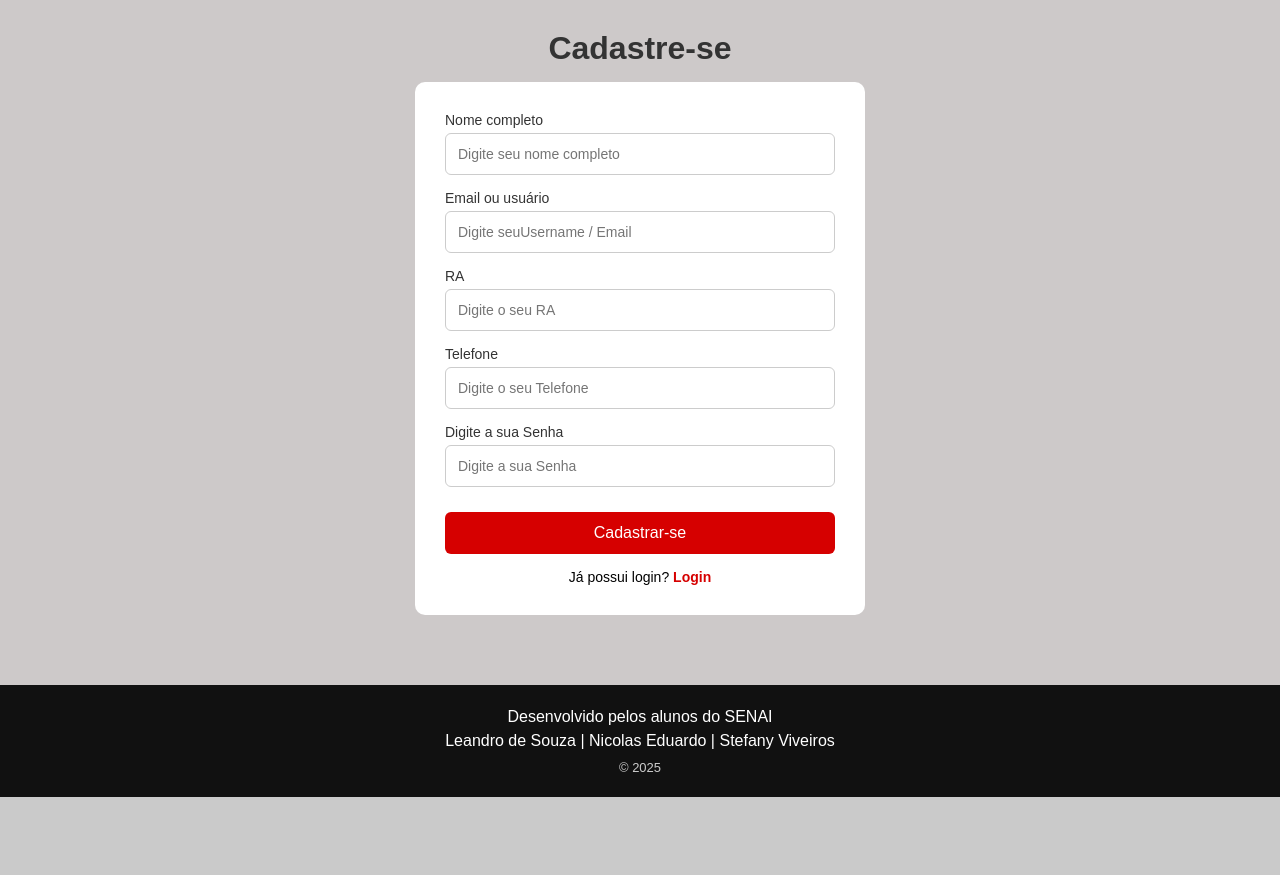
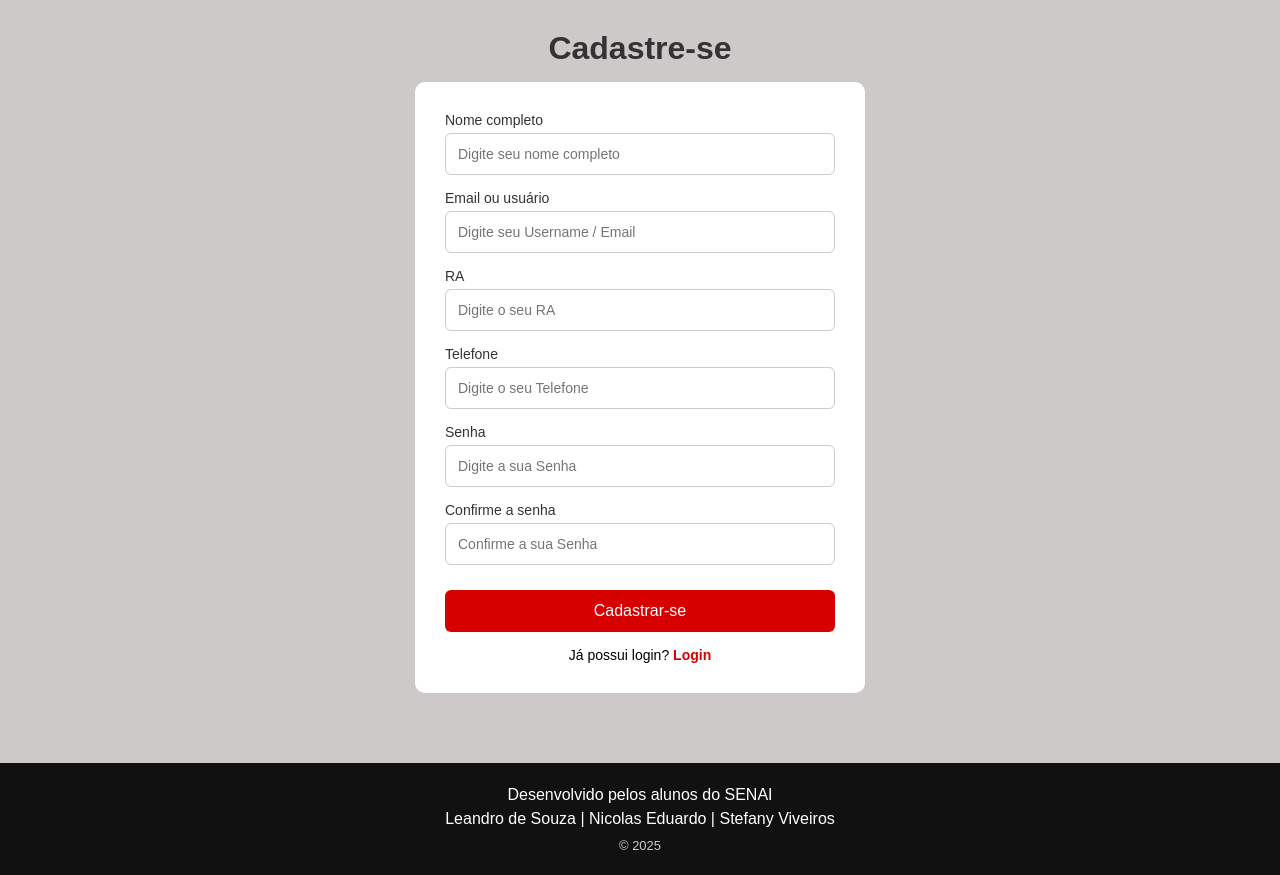
Before and after one commit to Stefany-viveiros/projeto-senai-alunos, a Flask app: page /cadastro in a window 1280 px wide. Shown: the part 96-971 px from the top of the page. Before the commit the page ends 893 px from the top, so only its background shows below. Run offline with Flask 3, Linux system fonts and the light colour scheme.

Commit message:
Adicionando novas rotas do back-end no cadastro

```diff
--- a/app.py
+++ b/app.py
@@ -1,26 +1,112 @@
-from flask import Flask, render_template
+from flask import Flask, render_template, request, redirect, url_for, flash, session
 
 app = Flask(__name__)
+app.secret_key = 'uma_chave_super_secreta'  # necessário para sessão e flash
 
-@app.route("/")
+# Banco temporário de usuários
+usuarios = {}  # Exemplo de estrutura:
+# usuarios = {
+#     'fernando': {
+#         'senha': '123456',
+#         'nome': 'Fernando Moreira',
+#         'ra': '251488',
+#         'telefone': '11999999999'
+#     }
+# }
+
+# -------------------- ROTAS --------------------
+
+# Home (index.html)
+@app.route('/')
 def home():
-    return render_template("index.html")
+    return render_template('index.html')
 
-@app.route("/login")
+
+# Cadastro
+@app.route('/cadastro', methods=['GET', 'POST'])
+def cadastro():
+    if request.method == 'POST':
+        nome = request.form['nome']
+        usuario = request.form['usuario']
+        ra = request.form['ra']
+        telefone = request.form['telefone']
+        senha = request.form['senha']
+        senha_confirm = request.form['senha_confirm']
+
+        # Validação
+        if not nome or not usuario or not ra or not telefone or not senha or not senha_confirm:
+            flash('Preencha todos os campos', 'erro')
+            return redirect(url_for('cadastro'))
+
+        if senha != senha_confirm:
+            flash('As senhas não coincidem', 'erro')
+            return redirect(url_for('cadastro'))
+
+        if usuario in usuarios:
+            flash('Usuário já cadastrado', 'erro')
+            return redirect(url_for('cadastro'))
+
+        # Salvar usuário completo
+        usuarios[usuario] = {
+            'senha': senha,
+            'nome': nome,
+            'ra': ra,
+            'telefone': telefone
+        }
+
+        flash('Cadastro realizado com sucesso! Faça login.', 'sucesso')
+        return redirect(url_for('login'))
+
+    return render_template('cadastro.html')
+
+
+# Login
+@app.route('/login', methods=['GET', 'POST'])
 def login():
-    return render_template("login.html")
+    if request.method == 'POST':
+        usuario = request.form['usuario']
+        senha = request.form['senha']
 
-@app.route("/cadastro")
-def cadastro():
-    return render_template("cadastro.html")
+        if usuario in usuarios and usuarios[usuario]['senha'] == senha:
+            session['usuario'] = usuario  # salva usuário logado
+            flash(f'Bem-vindo, {usuarios[usuario]["nome"]}!', 'sucesso')
+            return redirect(url_for('home'))
+        else:
+            flash('Usuário ou senha incorretos', 'erro')
+            return redirect(url_for('login'))
 
-@app.route("/sobre")
+    return render_template('login.html')
+
+
+# Logout
+@app.route('/logout')
+def logout():
+    session.pop('usuario', None)
+    flash('Você saiu da conta', 'sucesso')
+    return redirect(url_for('login'))
+
+
+# Carteirinha
+@app.route('/carteirinha')
+def carteirinha():
+    if 'usuario' not in session:
+        flash('Faça login para acessar a carteirinha', 'erro')
+        return redirect(url_for('login'))
+
+    # Dados do usuário logado
+    aluno = usuarios[session['usuario']]
+    aluno['curso'] = 'Desenvolvimento de Sistemas'  # fixo
+    aluno['turma'] = 'DS-1'                         # fixo
+
+    return render_template('carteirinha.html', aluno=aluno)
+
+
+# Sobre
+@app.route('/sobre')
 def sobre():
-    return render_template("sobre.html")
+    return render_template('sobre.html')
 
-@app.route("/carteirinha")
-def carteirinha():
-    return render_template("carteirinha.html")
 
-if __name__ == "__main__":
+# -------------------- RODAR APP --------------------
+if __name__ == '__main__':
     app.run(debug=True)
--- a/templates/cadastro.html
+++ b/templates/cadastro.html
@@ -1,5 +1,5 @@
 <!DOCTYPE html>
-<html lang="pt-br">
+<html lang="pt-BR">
 <head>
     <meta charset="UTF-8">
     <meta name="viewport" content="width=device-width, initial-scale=1.0">
@@ -10,12 +10,11 @@
 
     <div class="faixa-topo"></div>
 
-
     <nav class="navbar">
         <div class="navbar-container">
             <div class="logo-senai">
                 <img src="{{ url_for('static', filename='img/logoSenai.jpg') }}" alt="Logo SENAI">
-                <span>Alunos</span>
+                <span>ALUNOS</span>
             </div>
 
             <ul class="nav-links">
@@ -23,55 +22,67 @@
                 <li><a href="{{ url_for('sobre') }}">Sobre</a></li>
                 <li><a target="_blank" href="https://www.sp.senai.br">SENAI OFICIAL</a></li>
                 <li><a href="{{ url_for('carteirinha') }}">Carteirinha</a></li>
-                <li><a href="{{ url_for('cadastro') }}">Cadastro</a></li>
+                <li><a href="{{ url_for('cadastro') }}" class="active">Cadastro</a></li>
                 <li><a href="{{ url_for('login') }}">Login</a></li>
             </ul>
         </div>
     </nav>
 
-
     <main>
         <h1>Cadastre-se</h1>
 
+        <!-- Flash messages -->
+        {% with messages = get_flashed_messages(with_categories=true) %}
+          {% if messages %}
+            <ul class="flash-messages">
+              {% for category, message in messages %}
+                <li class="{{ category }}">{{ message }}</li>
+              {% endfor %}
+            </ul>
+          {% endif %}
+        {% endwith %}
+
         <section class="container">
-            <form onsubmit="alterarDados(); return false;">
+            <form method="POST" action="{{ url_for('cadastro') }}">
 
                 <div class="group">
                     <label for="nome">Nome completo</label>
-                    <input type="text" id="nome" placeholder="Digite seu nome completo" required>
+                    <input type="text" id="nome" name="nome" placeholder="Digite seu nome completo" required>
                 </div>
 
                 <div class="group">
-                    <label for="email">Email ou usuário</label>
-                    <input type="text" id="email" placeholder="Digite seuUsername / Email" required>
+                    <label for="usuario">Email ou usuário</label>
+                    <input type="text" id="usuario" name="usuario" placeholder="Digite seu Username / Email" required>
                 </div>
 
                 <div class="group">
                     <label for="ra">RA</label>
-                    <input type="number" id="ra" placeholder="Digite o seu RA" required>
+                    <input type="text" id="ra" name="ra" placeholder="Digite o seu RA" required>
                 </div>
 
                 <div class="group">
                     <label for="telefone">Telefone</label>
-                    <input type="text" id="telefone" placeholder="Digite o seu Telefone" required>
+                    <input type="text" id="telefone" name="telefone" placeholder="Digite o seu Telefone" required>
                 </div>
 
                 <div class="group">
-                    <label for="senha">Digite a sua Senha</label>
-                    <input type="password" id="senha" placeholder="Digite a sua Senha" required>
+                    <label for="senha">Senha</label>
+                    <input type="password" id="senha" name="senha" placeholder="Digite a sua Senha" required>
+                </div>
+
+                <div class="group">
+                    <label for="senha_confirm">Confirme a senha</label>
+                    <input type="password" id="senha_confirm" name="senha_confirm" placeholder="Confirme a sua Senha" required>
                 </div>
 
                 <button type="submit">Cadastrar-se</button>
 
                 <p>
-                    Já possui login?
-                    <a href="login.html">Login</a>
+                    Já possui login? <a href="{{ url_for('login') }}">Login</a>
                 </p>
-
             </form>
         </section>
     </main>
-
 
     <footer class="footer">
         <div class="footer-container">
@@ -83,7 +94,5 @@
         </div>
     </footer>
 
-    <script src="../js/carteirinha.js"></script>
-
 </body>
 </html>
--- a/templates/carteirinha.html
+++ b/templates/carteirinha.html
@@ -33,12 +33,11 @@
 <div class="container">
     <div id="card" class="carteirinha">
         <div class="card-header">
-            <img src="../img/logoSenai.jpg" class="logo-card">
             <h2>SENAI - Identificação do Aluno</h2>
         </div>
 
         <div class="conteudo">
-            <img src="../img/carteirinha.png" class="foto-aluno">
+            <img src="{{ url_for('static', filename='img/Carteirinha.png') }}" class="foto-aluno">
 
             <div class="info">
                 <p id="displayNome"> <strong>Nome:</strong> Fernando Moreira</p></p>
@@ -69,7 +68,7 @@
 <script src="https://cdnjs.cloudflare.com/ajax/libs/html2canvas/1.4.1/html2canvas.min.js"></script>
 
 
-<script src="../js/carteirinha.js"></script>
+<script src="{{ url_for('static', filename='js/carteirinha.js') }}"></script>
 <!-- <script src="../js/carteirinha.js"></script> -->
 
 </body>
```
Also changed, not shown: static/css/carteirinha.css (+7 -1 lines). Lines whose indentation alone changed are shown as unchanged.
